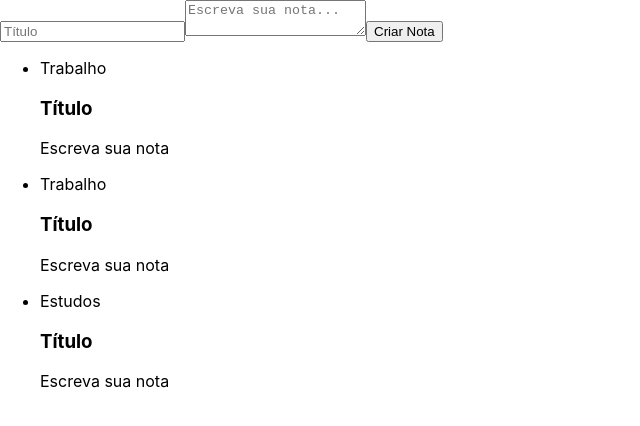
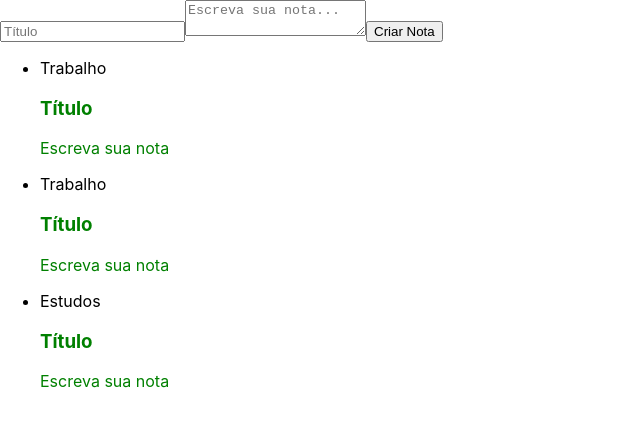
Before and after one commit to ispadilha/ceep, a React (Create React App) app: page / in a window 1280 px wide. Shown: the top 426 px of the page, without its empty margins (0-640 px from the left). Built offline with nearby package versions, Linux system fonts and the light colour scheme.

Commit message:
feat: note card css file

```diff
--- a/src/components/NoteCard.jsx
+++ b/src/components/NoteCard/NoteCard.jsx
@@ -1,9 +1,10 @@
 import { Component } from "react";
+import "./style.css"
 
 export class NoteCard extends Component {
     render() {
         return (
-            <section>
+            <section className="note-card">
                 <header>
                     <h1>Título</h1>
                 </header>
--- /dev/null
+++ b/src/components/NoteCard/style.css
@@ -0,0 +1,3 @@
+.note-card {
+    color: green
+}
--- a/src/components/NotesList.jsx
+++ b/src/components/NotesList.jsx
@@ -1,5 +1,5 @@
 import { Component } from "react";
-import { NoteCard } from "./NoteCard";
+import { NoteCard } from "./NoteCard/NoteCard";
 
 export class NotesList extends Component {
     render() {
```
